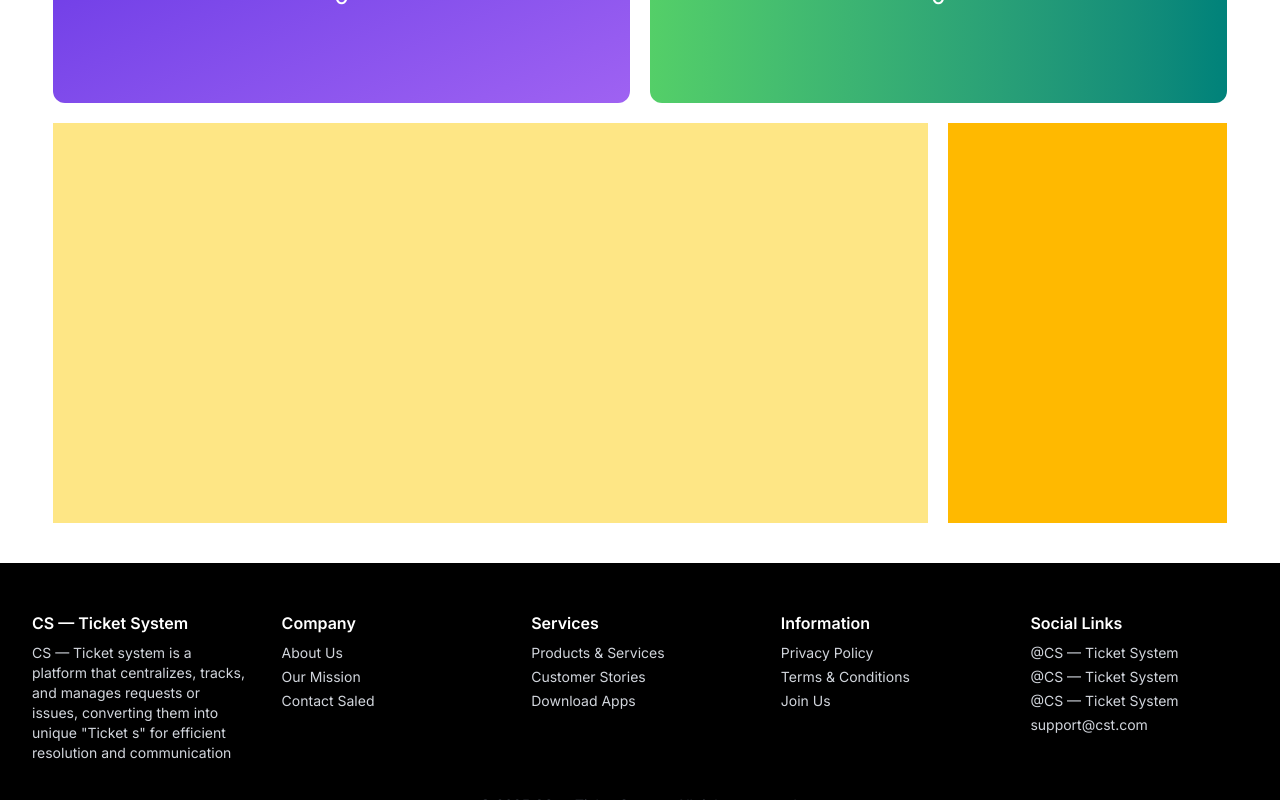
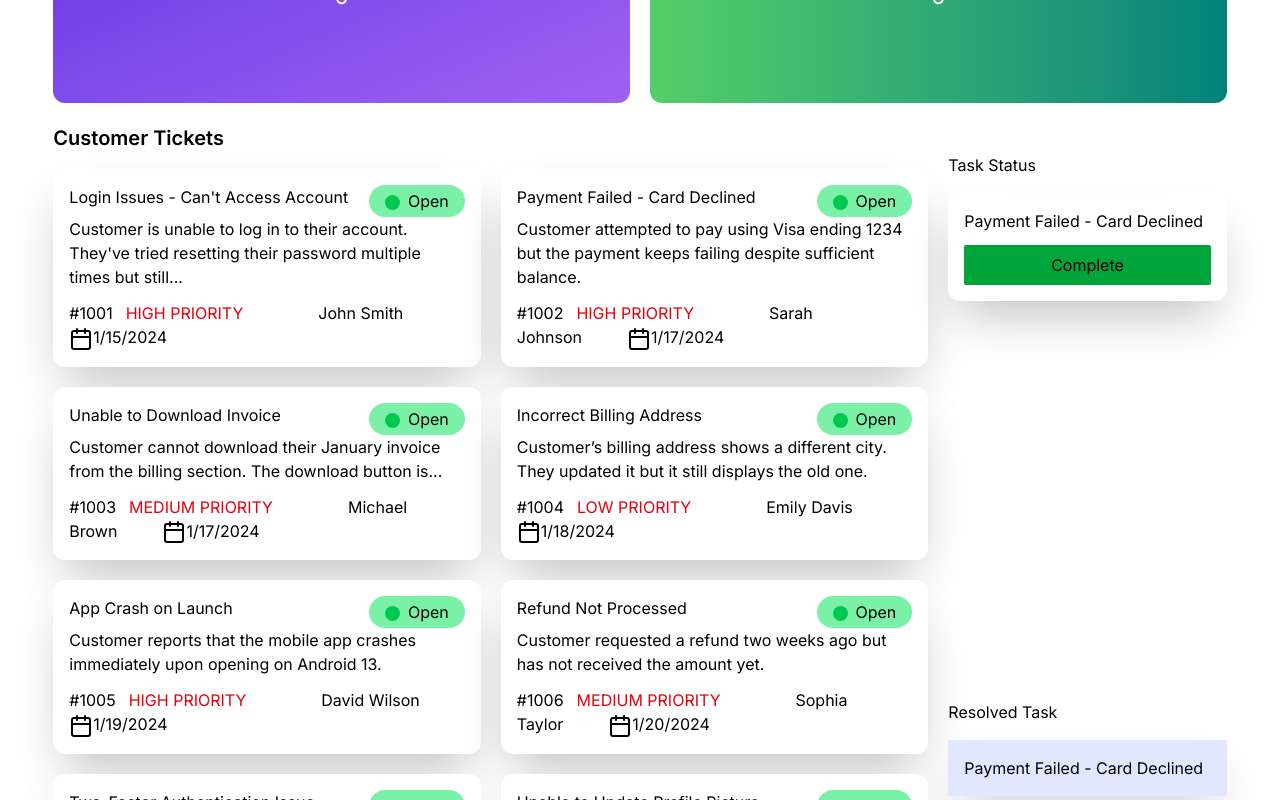
Before and after one commit to md-mridul-ali/assignment-7, a React (Vite) app: page / in a window 1280 px wide. Shown: the part 320-1120 px from the top of the page. Built offline with nearby package versions, Linux system fonts and the light colour scheme.

Commit message:
loaded tickets data

```diff
--- a/public/jsonData/ticketsData.json
+++ b/public/jsonData/ticketsData.json
@@ -88,23 +88,6 @@
         "priority": "MEDIUM PRIORITY",
         "status": "Open",
         "createdAt": "1/24/2024"
-    },
-    {
-        "id": 11,
-        "title": "Notification delay",
-        "description": "Push notifications delayed by hours.",
-        "customer": "Jack",
-        "priority": "High",
-        "status": "Closed",
-        "createdAt": "2025-09-09 16:08:13"
-    },
-    {
-        "id": 12,
-        "title": "Invoice not generated",
-        "description": "Invoice generation fails for some users.",
-        "customer": "Helen",
-        "priority": "High",
-        "status": "In Progress",
-        "createdAt": "2025-09-26 16:08:13"
     }
+
 ]
--- a/src/App.jsx
+++ b/src/App.jsx
@@ -1,18 +1,27 @@
+import { Suspense } from "react";
 import Dynamic from "./components/Dynamic";
 import Footer from "./components/Footer";
 import Navbar from "./components/Navbar";
-import States from "./components/States";
+// import States from "./components/States";
 import './index.css'
+
+// data load
+const loadOrders=()=>fetch("/public/jsonData/ticketsData.json")
+.then((res) => res.json());
+
 function App() {
 
+  const ordersPromise = loadOrders();
 
   return (
     <>
 
       {/* <h1 className='bg-red-400'>Hello</h1>  */}
       <Navbar></Navbar>
-      <States></States>
-      <Dynamic></Dynamic>
+      {/* <States></States> */}
+      <Suspense fallback={"Loading..."}>
+         <Dynamic ordersPromise={ordersPromise}></Dynamic>
+      </Suspense>
       <Footer></Footer>
     </>
   )
--- /dev/null
+++ b/src/components/Card.jsx
@@ -0,0 +1,23 @@
+import React from 'react';
+import { Calendar } from 'lucide-react';
+const Card = ( {order} ) => {
+    console.log(order);
+    return (
+
+        // <div className='col-span-9 grid grid-cols-1 md:grid-cols-2 gap-5 h-[150px] bg-amber-200'>
+            <div className='bg-white shadow-2xl  rounded-xl p-4'>
+                <div className='flex justify-between'>
+                    <p>{order.title}</p>
+                    <button className='flex flex-row bg-green-300 px-4 py-1 rounded-4xl'><div className='h-[15px] w-[15px] bg-green-500 rounded-4xl mt-[6px] mr-[8px]'></div>{order.status}</button>
+                </div>
+                <p className='mb-3'>{order.description}</p>
+                <span className='mr-[13px]'> <span>#</span>{order.id}</span>
+                <span className='mr-[75px] text-red-600'>{order.priority}</span>
+                <span className='mr-[45px]'>{order.customer}</span>
+                <span className='inline '><Calendar className='inline' />{order.createdAt}</span>
+            </div>
+        // </div>
+    );
+};
+
+export default Card;
--- a/src/components/Dynamic.jsx
+++ b/src/components/Dynamic.jsx
@@ -1,17 +1,51 @@
-import React from 'react';
+// import { Calendar } from 'lucide-react';
+import React, { use } from 'react';
+import Card from './Card';
+import States from './States';
 
-const Dynamic = () => {
+const Dynamic = ({ ordersPromise }) => {
+
+    const orders = use(ordersPromise);
+    // console.log(orders);
+
     return (
-        <div className='w-11/12 mx-auto md:grid grid-cols-12 gap-5 mb-[40px]'>
+        <div>
+            <States></States>
+            <div className='w-11/12 mx-auto md:grid grid-cols-12 gap-5 mb-[40px]'>
 
-            <div className='col-span-9 grid grid-cols-1 md:grid-cols-2 gap-5 h-[400px] bg-amber-200'>
+                <div className='col-span-9  h-[] '>
+                    <h2 className='text-[20px] font-semibold mb-[16px]'>Customer Tickets</h2>
+                    <div className='grid grid-cols-1 md:grid-cols-2 gap-5'>
+                        {
+                            orders.map((item)=> (
+                                <Card key={item.id} order={item}></Card>
+                            ))
+                        }
+                    </div>
+                </div>
+
+                <div className='col-span-3 grid grid-cols-1 h-[] '>
+
+                    <div>
+                        <h2 className='mb-[16px] mt-[30px]'>Task Status</h2>
+                        {/* <h6>Select a ticket to add to Task Status</h6> */}
+                        <div className='bg-white p-4 shadow-2xl rounded-xl mb-[20px]'>
+                            <p className='mb-[12px]'>Payment Failed - Card Declined</p>
+                            <button className='bg-[#02A53B] w-full px-4 py-2 rounded-xs'>Complete</button>
+                        </div>
+                    </div>
+                    {/* resolved */}
+                    <div>
+                        <h2 className='mb-[16px] mt-[30px]'>Resolved Task</h2>
+                        {/* <h6>Select a ticket to add to Task Status</h6> */}
+                        <div className='bg-[#E0E7FF] p-4 shadow-2xl rounded-xs mb-[20px]'>
+                            <p className=''>Payment Failed - Card Declined</p>
+                        </div>
+                    </div>
+
+                </div>
 
             </div>
-
-            <div className='col-span-3 grid grid-cols-1 h-[400px] bg-amber-400'>
-
-            </div>
-
         </div>
     );
 };
--- a/src/components/Footer.jsx
+++ b/src/components/Footer.jsx
@@ -1,3 +1,4 @@
+
 import Container from "./Container";
 
 const Footer = () => {
```
